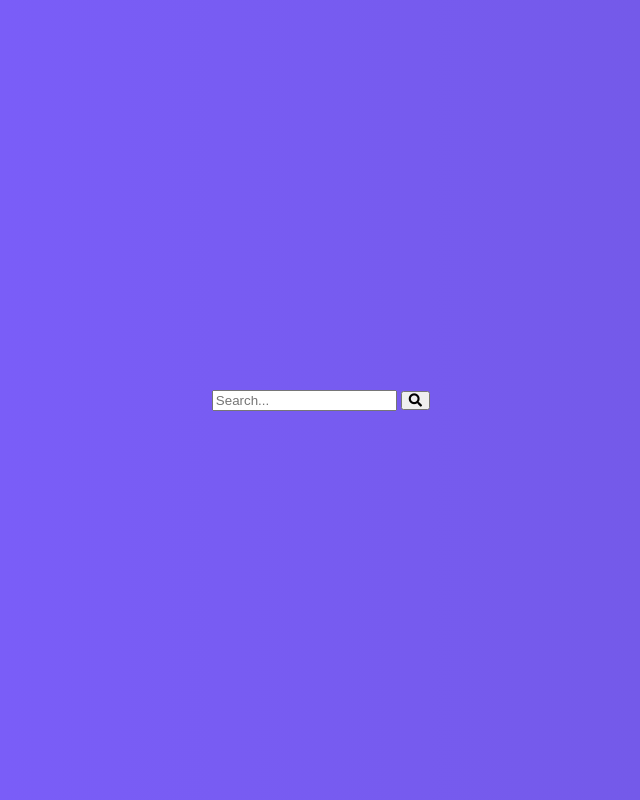
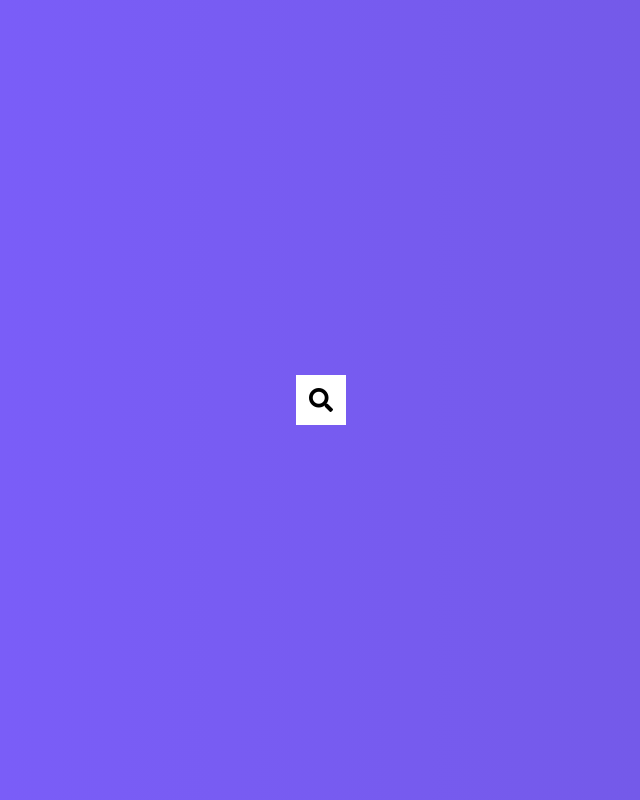
Before and after one commit to mehmetenfa/Hidden-Search-Widget, a plain HTML site: page idenx.html in a window 1280 px wide. Shown: the whole page, without its empty margins (319-959 px from the left). Drawn offline with Linux system fonts and the light colour scheme.

Commit message:
CSS finish

```diff
--- a/style.css
+++ b/style.css
@@ -14,3 +14,44 @@
     overflow: hidden;
     margin: 0;
 }
+
+.search {
+    position: relative;
+    height: 50px;
+}
+
+.search .input {
+    background-color: #fff;
+    border: 0;
+    font-size: 18px;
+    padding: 15px;
+    height: 50px;
+    width: 50px;
+    transition: width 0.3s ease;
+}
+
+.btn {
+    background-color: #fff;
+    border: 0;
+    cursor: pointer;
+    font-size: 24px;
+    position: absolute;
+    top: 0;
+    left: 0;
+    height: 50px;
+    width: 50px;
+    transition: transform 0.3s ease;
+}
+
+.btn:focus,
+.input:focus {
+    outline: none;
+}
+
+.search.active .input {
+    width: 200px;
+}
+
+.search.active .btn {
+    transform: translateX(198px);
+}
```
